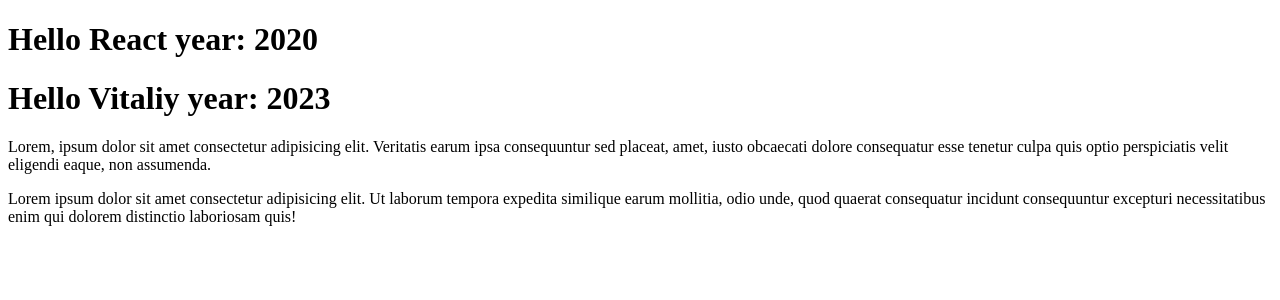
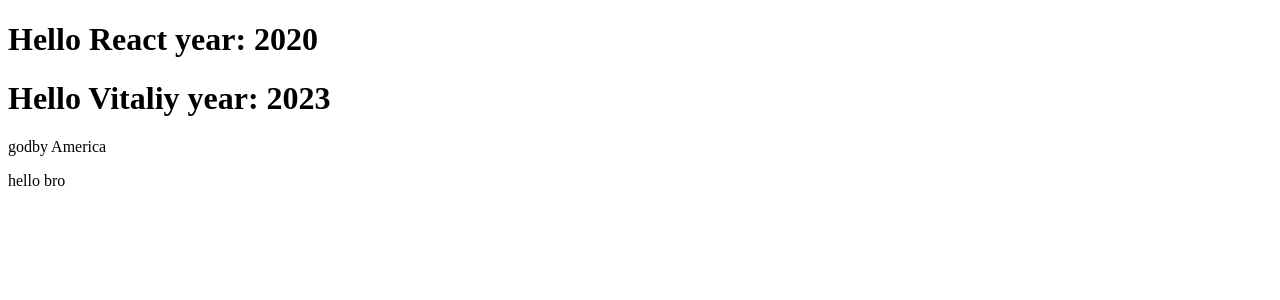
Before and after one commit to Vitalik-13/react-29-11, a React (Create React App) app: page / in a window 1280 px wide. Shown: the top 300 px of the page. Built offline with nearby package versions, Linux system fonts and the light colour scheme.

Commit message:
add, add props with type

```diff
--- /dev/null
+++ b/src/content.tsx
@@ -0,0 +1,15 @@
+type ContentType = {
+    text1: string
+    text2: string
+}
+
+const Content = (props: ContentType) => {
+    return (
+        <>
+            <p> {props.text1}</p>
+            <p>{props.text2}</p>
+        </>
+    )
+}
+
+export default Content
--- a/src/index.tsx
+++ b/src/index.tsx
@@ -1,24 +1,8 @@
 import React from 'react'
 import ReactDOM from 'react-dom/client'
 import Title from './Title'
-const Content = () => {
-    return (
-        <React.Fragment>
-            <p>
-                Lorem, ipsum dolor sit amet consectetur adipisicing elit.
-                Veritatis earum ipsa consequuntur sed placeat, amet, iusto
-                obcaecati dolore consequatur esse tenetur culpa quis optio
-                perspiciatis velit eligendi eaque, non assumenda.
-            </p>
-            <p>
-                Lorem ipsum dolor sit amet consectetur adipisicing elit. Ut
-                laborum tempora expedita similique earum mollitia, odio unde,
-                quod quaerat consequatur incidunt consequuntur excepturi
-                necessitatibus enim qui dolorem distinctio laboriosam quis!
-            </p>
-        </React.Fragment>
-    )
-}
+import Content from './content'
+
 const App = () => {
     return (
         <>
@@ -26,7 +10,7 @@ const App = () => {
 
             <Title title="Vitaliy" year={2023} />
 
-            <Content />
+            <Content text1="godby America" text2="hello bro" />
         </>
     )
 }
```
